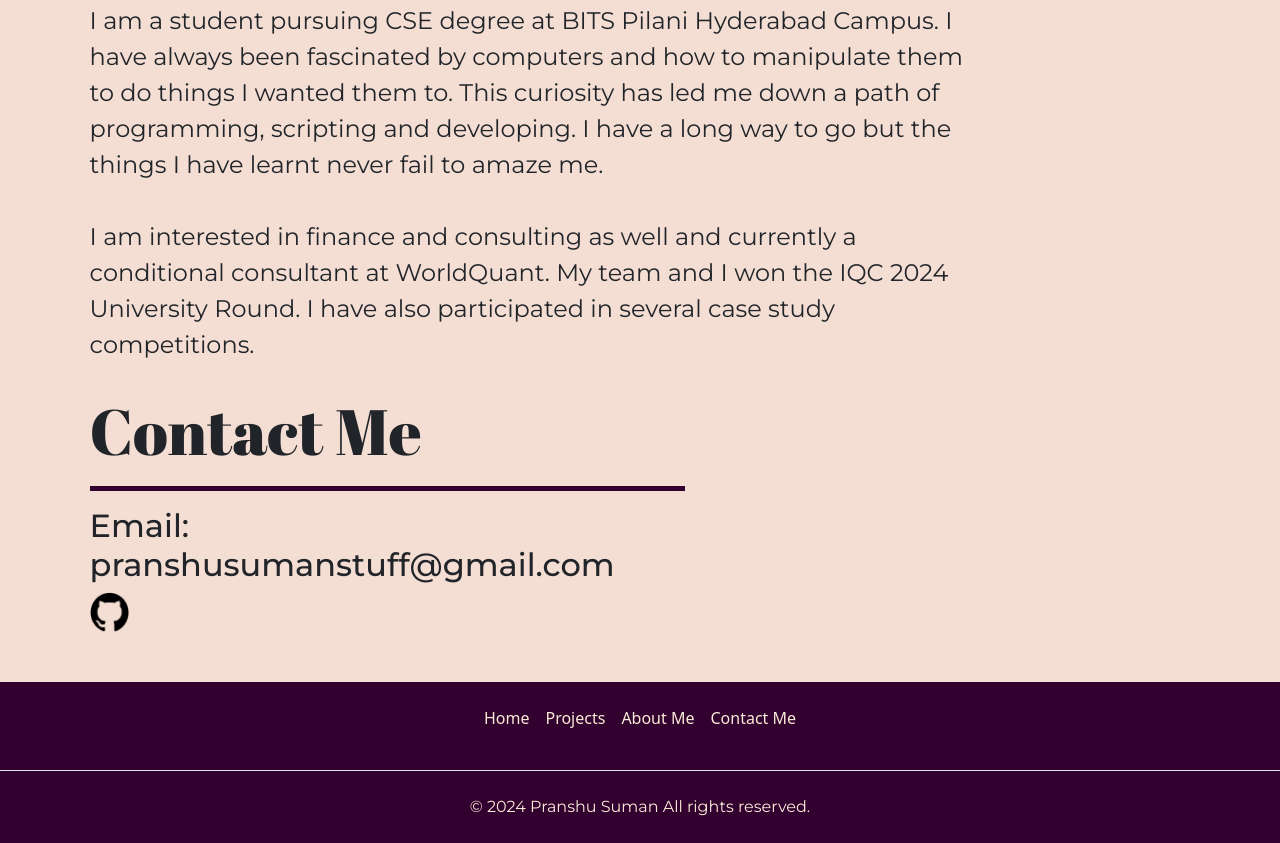
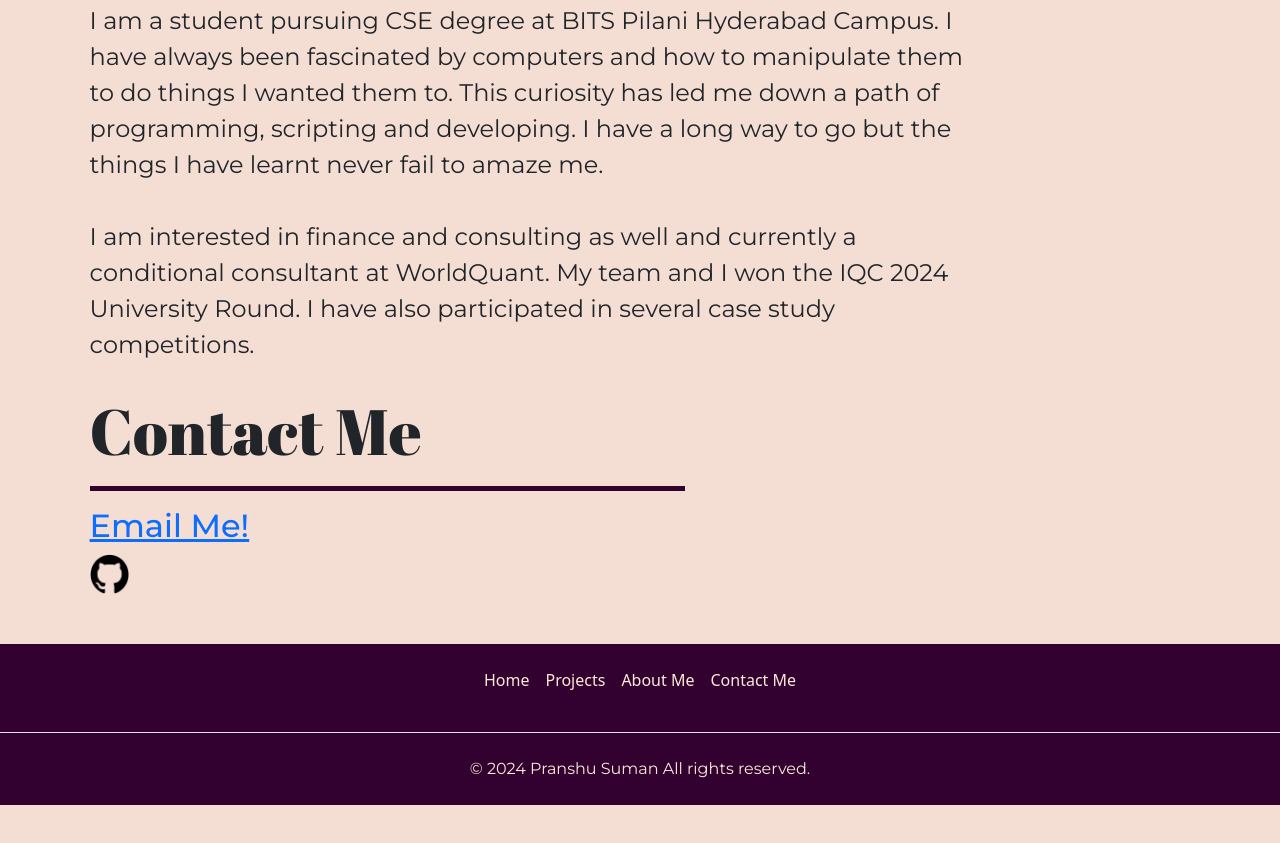
Before and after one commit to pranshustuff/portfolio-web, a plain HTML site: page index.html in a window 1280 px wide. Shown: the part 1735-2578 px from the top of the page. After the commit the page ends 2540 px from the top, so only its background shows below. Drawn offline with nearby package versions, Linux system fonts and the light colour scheme.

Commit message:
Update index.html

```diff
--- a/index.html
+++ b/index.html
@@ -119,7 +119,7 @@
     <div id="contact" class="titles">
         <h1 style="font-family:Abril Fatface ; font-size: 400%;">Contact Me</h1>
         <hr style="height:5px;color:#32012F;background-color:#32012F; opacity: 100; width: 50%; ">
-        <h2 class="col-sm-6" style="font-family: Montserrat;">Email: pranshusumanstuff@gmail.com</h2>
+        <h2 class="col-sm-6" style="font-family: Montserrat;"><a href="mailto: pranshusumanstuff@gmail.com">Email Me!</a></h2>
         <a class="link-body-emphasis" href="https://github.com/pranshustuff" target="_blank"><img src="./assets/github.png" style="height: 40px;"></a>
     </div>
 
```
